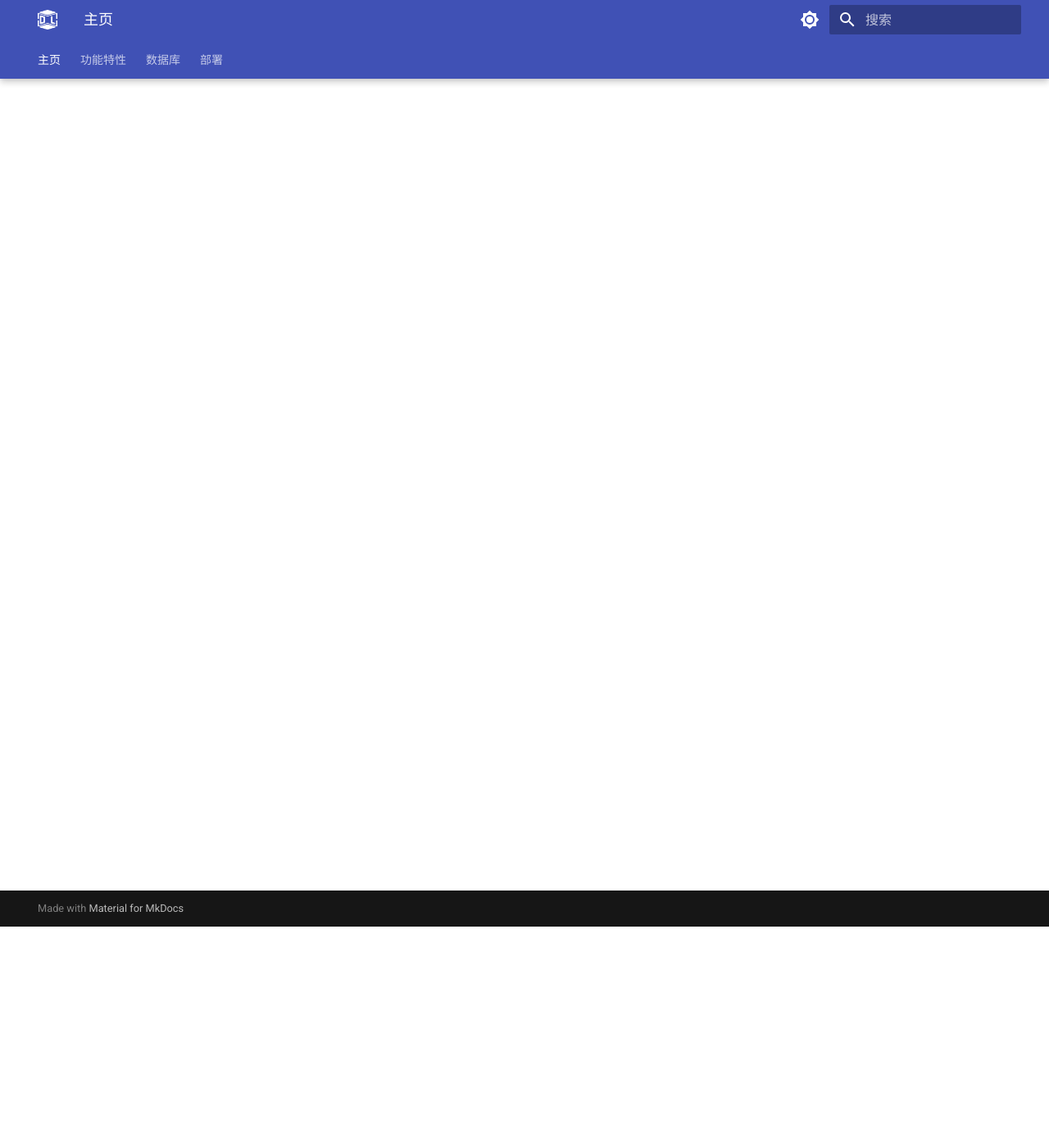
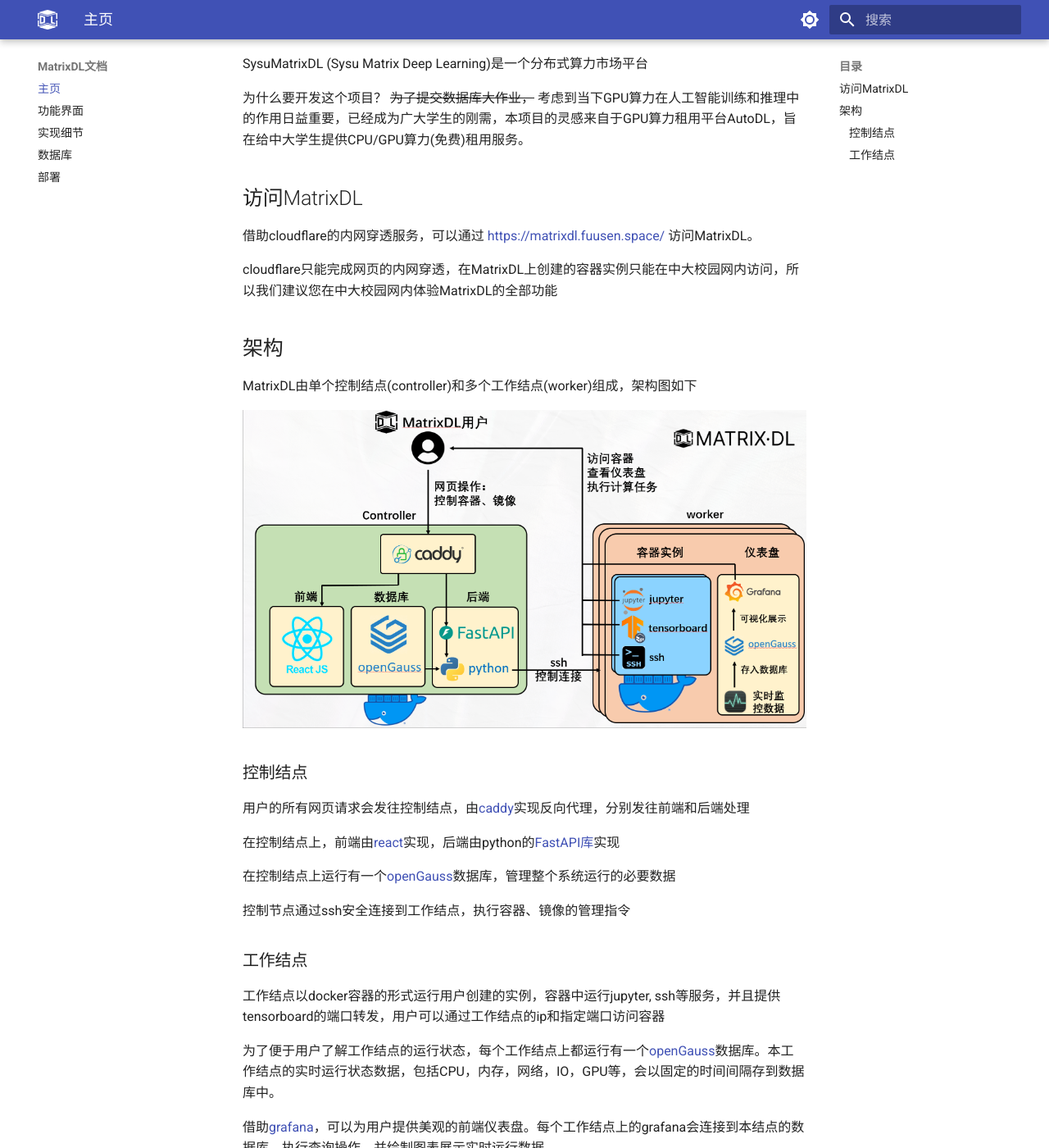
Before and after one commit to SysuMatrixDL/doc, an MkDocs documentation site: the page built from docs/index.md, in a window 1280 px wide and 1400 px high, scrolled down 270 px. Shown: the whole window at 82% size. Built offline with MkDocs 1.6.1 and Material for MkDocs 9.7.7, drawn with Linux system fonts in a browser that asks for light colours; some of the changed text lies outside the part shown.

Commit message:
update index and functions

```diff
--- a/docs/functions.md
+++ b/docs/functions.md
@@ -0,0 +1,55 @@
+## 功能界面
+
+### 注册
+
+新用户输入用户名、密码、确认密码、邮箱后即可注册
+
+![alt text](assets/functions/register.png)
+
+### 登录
+
+![alt text](assets/functions/login.png)
+
+### 镜像社区
+
+镜像社区展示了所有可用的镜像，包括公共镜像和用户创建并分享的镜像
+
+![alt text](assets/functions/community.png)
+
+对于每个镜像，都具有镜像ID、镜像名称、镜像大小、所属设备等属性。
+
+### 算力市场
+
+#### 主页
+算力市场的主页展示所有工作结点，每个结点具有IP地址、CPU型号、GPU型号等属性，以及当前空闲资源和可用镜像
+
+![alt text](assets/functions/market1.png)
+
+#### 创建实例
+
+点击创建容器实例，进入创建界面
+
+![alt text](assets/functions/market3.png)
+
+![alt text](assets/functions/market2.png)
+
+选择所需的CPU、内存、GPU等硬件配置，系统的数据库会记录每台工作结点的资源使用情况，限制用户申请的资源数量，避免工作结点负载过高。
+
+### 控制台
+#### 容器管理
+
+容器实例的管理包括创建、启动、停止、删除、创建镜像等操作
+
+控制台列出用户的所有容器实例，每个容器具有容器名、状态、资源限额、端口映射、登录密码等配置。
+
+每个容器都提供ssh访问指令、jupyterLab/tensorboard/grafana访问链接
+
+用户可以从容器创建镜像，保存配置好的环境。在创建的过程中，可以设置镜像公开还是私有，对于公开镜像能够被其他用户在镜像社区访问。
+
+![alt text](assets/functions/console1.png)
+
+#### 镜像管理
+
+用户从容器创建的镜像能够在此页面管理
+
+![alt text](assets/functions/console2.png)
--- a/docs/index.md
+++ b/docs/index.md
@@ -1,3 +1,31 @@
-
+![alt text](assets/index/banner.png)
 
 SysuMatrixDL (Sysu Matrix Deep Learning)是一个分布式算力市场平台
+
+为什么要开发这个项目？ <del>为了提交数据库大作业，</del> 考虑到当下GPU算力在人工智能训练和推理中的作用日益重要，已经成为广大学生的刚需，本项目的灵感来自于GPU算力租用平台AutoDL，旨在给中大学生提供CPU/GPU算力(免费)租用服务。
+## 访问MatrixDL
+
+借助cloudflare的内网穿透服务，可以通过 [https://matrixdl.fuusen.space/](https://matrixdl.fuusen.space/) 访问MatrixDL。
+
+cloudflare只能完成网页的内网穿透，在MatrixDL上创建的容器实例只能在中大校园网内访问，所以我们建议您在中大校园网内体验MatrixDL的全部功能
+## 架构
+
+MatrixDL由单个控制结点(controller)和多个工作结点(worker)组成，架构图如下
+
+![alt text](assets/index/structure.png)
+### 控制结点
+
+用户的所有网页请求会发往控制结点，由[caddy](https://caddyserver.com/)实现反向代理，分别发往前端和后端处理
+
+在控制结点上，前端由[react](https://react.dev/)实现，后端由python的[FastAPI库](https://fastapi.tiangolo.com/)实现
+
+在控制结点上运行有一个[openGauss](https://opengauss.org/zh/)数据库，管理整个系统运行的必要数据
+
+控制节点通过ssh安全连接到工作结点，执行容器、镜像的管理指令
+### 工作结点
+
+工作结点以docker容器的形式运行用户创建的实例，容器中运行jupyter, ssh等服务，并且提供tensorboard的端口转发，用户可以通过工作结点的ip和指定端口访问容器
+
+为了便于用户了解工作结点的运行状态，每个工作结点上都运行有一个[openGauss](https://opengauss.org/zh/)数据库。本工作结点的实时运行状态数据，包括CPU，内存，网络，IO，GPU等，会以固定的时间间隔存到数据库中。
+
+借助[grafana](https://grafana.com/)，可以为用户提供美观的前端仪表盘。每个工作结点上的grafana会连接到本结点的数据库，执行查询操作，并绘制图表展示实时运行数据。
--- a/mkdocs.yml
+++ b/mkdocs.yml
@@ -19,11 +19,13 @@
         icon: material/brightness-4
         name: Switch to light mode
   features:
-    - navigation.tabs
-    - navigation.tabs.sticky
+    # - navigation.tabs
+    # - navigation.tabs.sticky
     - navigation.top
+    - navigation.footer
 nav:
   - 主页: index.md
-  - 功能特性: functions.md
+  - 功能界面: functions.md
+  - 实现细节: details.md
   - 数据库: db.md
   - 部署: deploy.md
```
Also changed, not shown: docs/assets/functions/community.png (added), docs/assets/functions/console1.png (added), docs/assets/functions/console2.png (added), docs/assets/functions/market1.png (added), docs/assets/functions/market2.png (added), docs/assets/functions/market3.png (added), docs/assets/index/banner.png (added), docs/assets/index/structure.png (added), docs/details.md (added), 2 other files.
